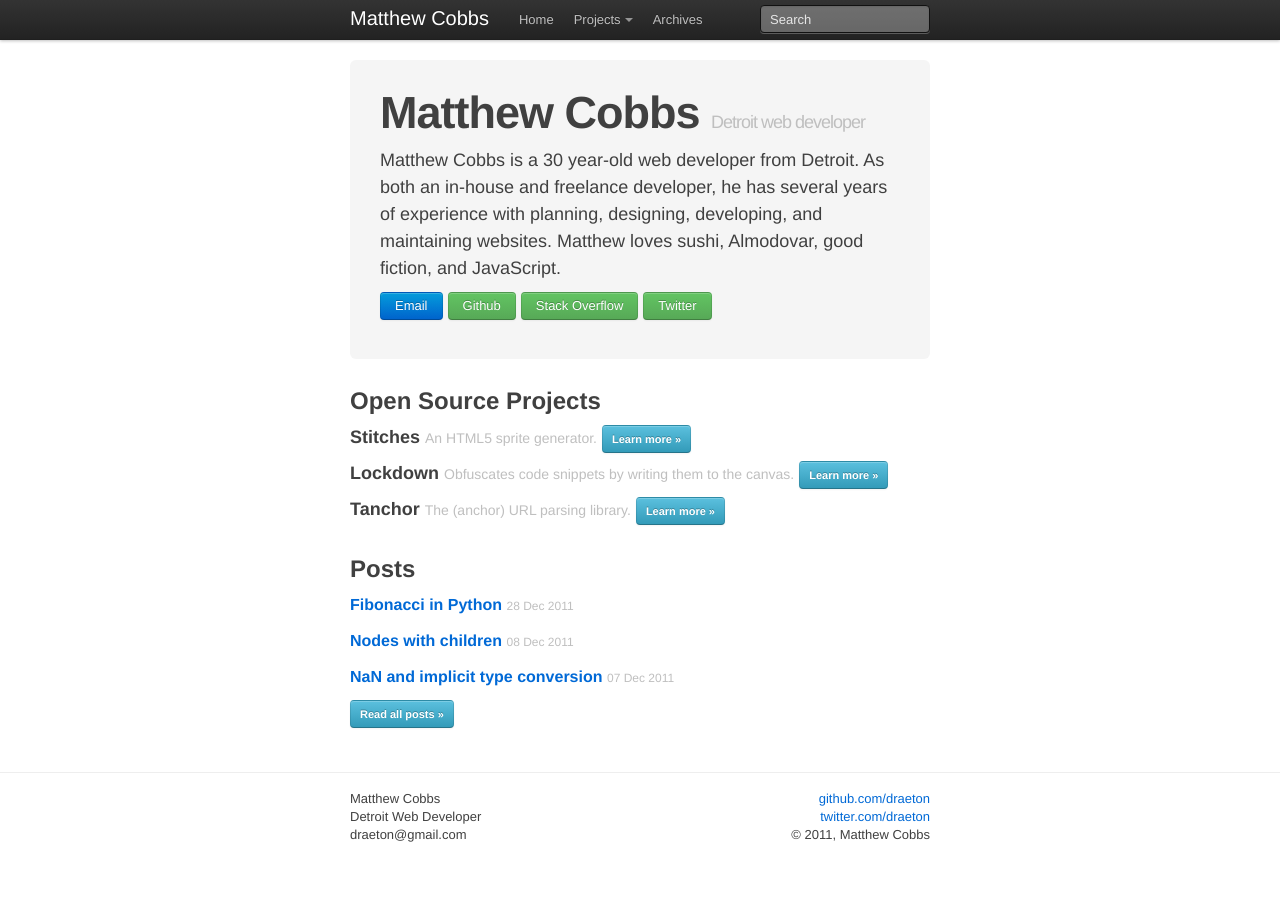
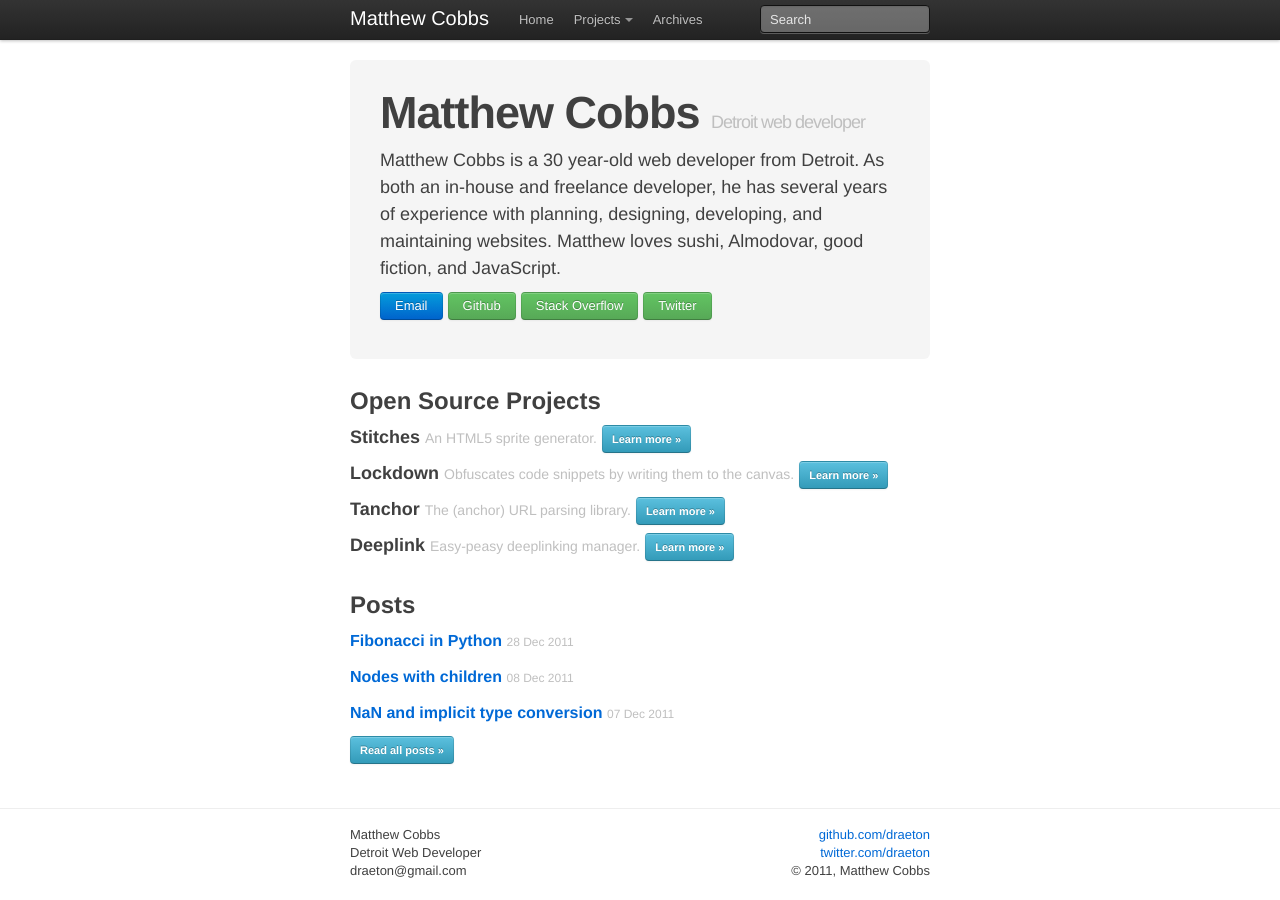
Before and after one commit to draeton/draeton.github.com, a Jekyll site: the page built from index.html, in a window 1280 px wide. Built offline with Jekyll 4.4.1, drawn with Linux system fonts in a browser that asks for light colours; nearby versions of some CDN libraries; Markdown is read by kramdown in place of the engine named in the settings; the list of posts is cut into pages by our own code.

Commit message:
Adding Deeplink

```diff
--- a/_layouts/default.html
+++ b/_layouts/default.html
@@ -49,6 +49,7 @@
                                 <li><a href="/stitches">Stitches</a></li>
                                 <li><a href="/lockdown">Lockdown</a></li>
                                 <li><a href="/tanchor">Tanchor</a></li>
+                                <li><a href="/deeplink">Deeplink</a></li>
                             </ul>
                         </li>
                         <li><a href="/archives.html">Archives</a></li>
--- a/index.html
+++ b/index.html
@@ -31,6 +31,9 @@ title: Matthew Cobbs, Detroit Web Developer
 
     <h3>Tanchor <small>The (anchor) URL parsing library.</small>
         <a href="/tanchor" class="btn small info">Learn more &raquo;</a></h3>
+
+    <h3>Deeplink <small>Easy-peasy deeplinking manager.</small>
+        <a href="/deeplink" class="btn small info">Learn more &raquo;</a></h3>
 </section>
 <!-- end section -->
 
```
